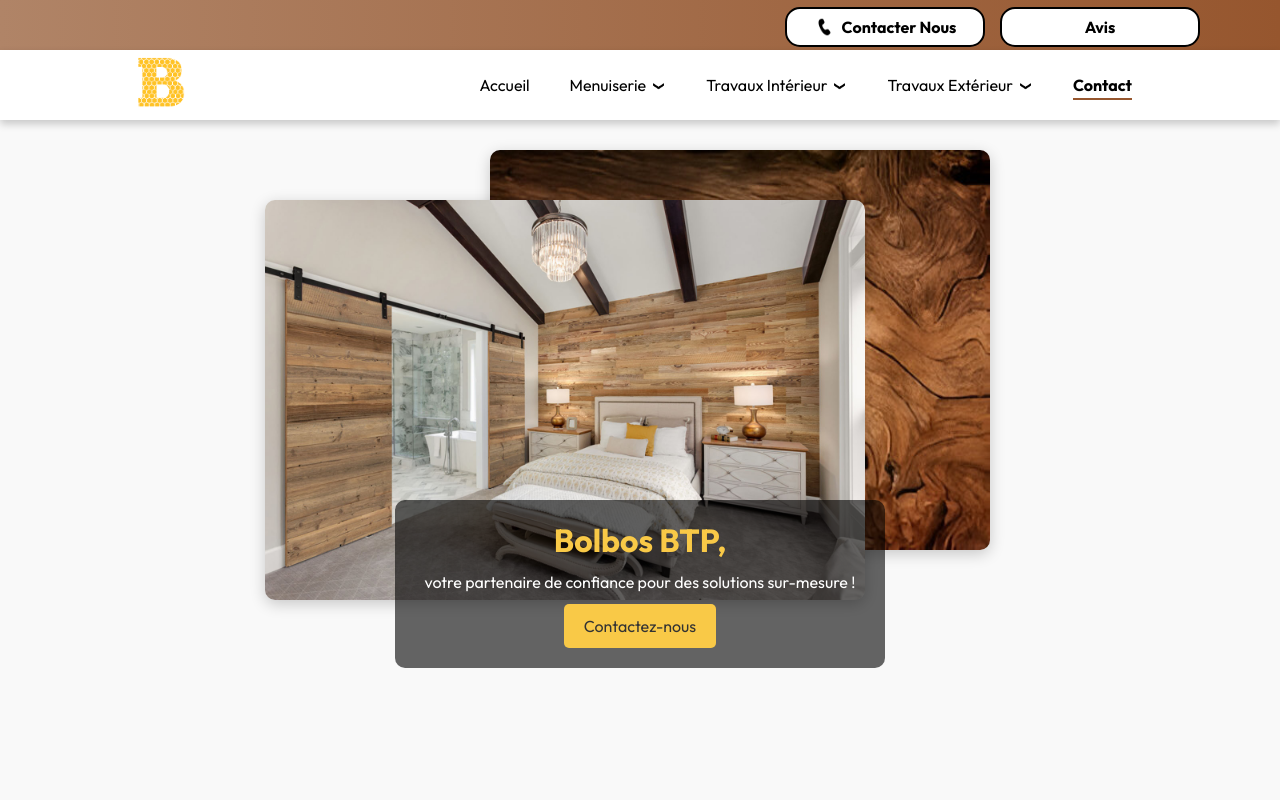
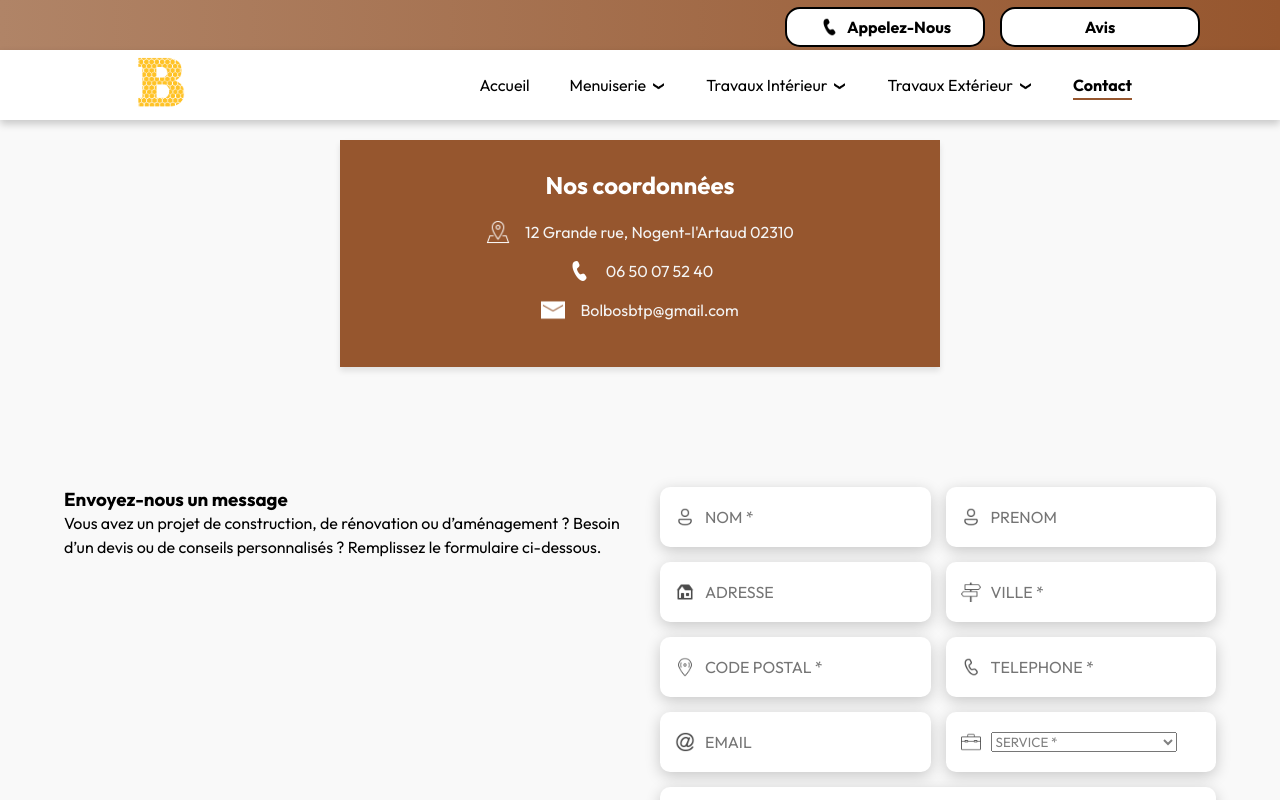
Before and after one commit to NarcisLucas31/bolbosBTP, a React (Vite) app: page /CGU in a window 1280 px wide. Both pictures are taken after a click on the button "Contactez-nous". Shown: the top 800 px of the page. Built offline with nearby package versions, Linux system fonts and the light colour scheme.

Commit message:
Flav instructions2

```diff
--- a/src/components/aporposdroite/Aproposdroite.css
+++ b/src/components/aporposdroite/Aproposdroite.css
@@ -17,7 +17,7 @@
 }
 .aproposdroite-img {
   width: 400px; /* Taille plus grande pour la largeur */
-  height: 250px; /* Taille plus grande pour la hauteur */
+  height: 300px; /* Taille plus grande pour la hauteur */
   object-fit: cover; /* Maintient un bon ratio tout en remplissant la zone */
   border-radius: 10px;
 }
--- a/src/components/apropos/Apropos.css
+++ b/src/components/apropos/Apropos.css
@@ -20,7 +20,7 @@
 
 .apropos-img {
   width: 400px; /* Taille plus grande pour la largeur */
-  height: 250px; /* Taille plus grande pour la hauteur */
+  height: 300px; /* Taille plus grande pour la hauteur */
   object-fit: cover; /* Maintient un bon ratio tout en remplissant la zone */
   border-radius: 10px;
 }
--- a/src/components/avantnav/Avantnav.jsx
+++ b/src/components/avantnav/Avantnav.jsx
@@ -4,7 +4,7 @@
 import { Link } from "react-router-dom";
 
 const Avantnav = () => {
-  const [contactText, setContactText] = useState("Contacter Nous");
+  const [contactText, setContactText] = useState("Appelez-Nous");
   const [isMobile, setIsMobile] = useState(false);
 
   // Détecte si l'utilisateur est sur un appareil mobile
@@ -24,7 +24,7 @@
   const handleContactClick = () => {
     if (!isMobile) {
       setContactText((prevText) =>
-        prevText === "Contacter Nous" ? "06 50 07 52 40" : "Contacter Nous"
+        prevText === "Appelez-Nous" ? "06 50 07 52 40" : "Appelez-Nous"
       );
     }
   };
--- /dev/null
+++ b/src/components/contactinfo/ContactInfo.css
@@ -0,0 +1,68 @@
+.contact-container {
+  display: flex;
+  flex-direction: column;
+  align-items: center;
+  width: 100%;
+  padding: 40px 0;
+}
+
+.white-box {
+  width: 100%;
+  height: 100px; /* Réduit pour une meilleure intégration */
+  background-color: transparent;
+}
+
+.contact-info {
+  background-color: #96562e; /* Marron qui correspond à la couleur de la barre de navigation */
+  color: #fff;
+  padding: 30px;
+  text-align: center;
+  max-width: 600px;
+  width: 90%;
+  box-shadow: 0 4px 6px rgba(0, 0, 0, 0.1); /* Léger effet d'ombre pour du relief */
+}
+
+.contact-info h2 {
+  font-size: 1.5rem;
+  margin-bottom: 20px;
+}
+
+.contact-details p {
+  display: flex;
+  align-items: center;
+  justify-content: center;
+  font-size: 1rem;
+  margin: 15px 0;
+  color: #f4f4f4; /* Légèrement plus clair pour la lisibilité */
+}
+
+.contact-details img {
+  width: 24px;
+  height: 24px;
+  margin-right: 15px;
+  filter: brightness(1.2); /* Rend les icônes légèrement plus lumineuses */
+}
+@media screen and (max-width: 500px) {
+  .contact-info {
+    padding: 15px;
+    width: 95%;
+    margin: 0 10px;
+  }
+
+  .contact-info h2 {
+    font-size: 1.2rem;
+  }
+
+  .contact-details p {
+    font-size: 0.9rem;
+    flex-direction: column;
+    align-items: center;
+  }
+
+  .contact-details img {
+    width: 20px;
+    height: 20px;
+    margin-bottom: 5px;
+    margin-right: 0;
+  }
+}
--- /dev/null
+++ b/src/components/contactinfo/ContactInfo.jsx
@@ -0,0 +1,32 @@
+import React from "react";
+import "./ContactInfo.css";
+import tel_img from "../../assets/tel.png";
+import mail_img from "../../assets/mail.png";
+import adresse_img from "../../assets/adresse.png";
+
+const ContactInfo = () => {
+  return (
+    <div className="contact-container">
+      <div className="white-box"></div> {/* Grand carré blanc en haut */}
+      <div className="contact-info">
+        <h2>Nos coordonnées</h2>
+        <div className="contact-details">
+          <p>
+            <img src={adresse_img} alt="Adresse" />
+            12 Grande rue, Nogent-l'Artaud 02310
+          </p>
+          <p>
+            <img src={tel_img} alt="Téléphone" />
+            06 50 07 52 40
+          </p>
+          <p>
+            <img src={mail_img} alt="Email" />
+            Bolbosbtp@gmail.com
+          </p>
+        </div>
+      </div>
+    </div>
+  );
+};
+
+export default ContactInfo;
--- a/src/components/footer/Footer.css
+++ b/src/components/footer/Footer.css
@@ -20,11 +20,13 @@
   box-sizing: border-box; /* Gère mieux les marges internes */
 }
 
-/* Section de gauche (Renseignements utiles) */
 .footer-section {
   flex: 1;
-  margin: 10px; /* Espacement entre les sections */
-  min-width: 250px; /* Largeur minimale pour garder la structure */
+  margin: 10px;
+  min-width: 250px;
+  display: flex;
+  flex-direction: column;
+  align-items: center; /* Centre le contenu */
 }
 
 .footer-section h3 {
--- a/src/components/footer/Footer.jsx
+++ b/src/components/footer/Footer.jsx
@@ -31,6 +31,12 @@
             <button className="avantnav-button">Avis</button>
           </Link>
         </div>
+        <div className="footer-section">
+          <h3>Nous contacter :</h3>
+          <Link to="/contact">
+            <button className="avantnav-button">Contact</button>
+          </Link>
+        </div>
       </div>
       <div className="footer-legal">
         <p>
--- a/src/components/navbar/Navbar.jsx
+++ b/src/components/navbar/Navbar.jsx
@@ -4,6 +4,7 @@
 import menu from "../../assets/menu.png";
 import scroll from "../../assets/scroll.png";
 import { NavLink } from "react-router-dom";
+import { useEffect } from "react";
 
 const Navbar = () => {
   const [mobileMenu, setMobileMenu] = useState(false);
@@ -30,6 +31,20 @@
       submenuRefs[menu].current?.scrollIntoView({ behavior: "smooth" });
     }
   };
+
+  useEffect(() => {
+    const handleClickOutside = (event) => {
+      if (!event.target.closest(".submenu-container")) {
+        setVisibleMenu(null);
+        setRotatedMenu(null);
+      }
+    };
+
+    document.addEventListener("click", handleClickOutside);
+    return () => {
+      document.removeEventListener("click", handleClickOutside);
+    };
+  }, []);
 
   return (
     <nav className="container">
--- a/src/pages/ContactPage.jsx
+++ b/src/pages/ContactPage.jsx
@@ -1,18 +1,16 @@
 import React from "react";
 import Navbar from "../components/navbar/Navbar";
-import Titre from "../components/titre/Titre";
 import Contact from "../components/contact/Contact";
 import Footer from "../components/footer/Footer";
 import Avantnav from "../components/avantnav/Avantnav";
-import Hero from "../components/hero/Hero";
+import ContactInfo from "../components/contactinfo/ContactInfo";
 
 const ContactPage = () => {
   return (
     <div>
       <Avantnav />
       <Navbar />
-      <Hero />
-      <Titre subTitre="Contactez-nous" titre="" />
+      <ContactInfo />
       <Contact />
       <Footer />
     </div>
```
